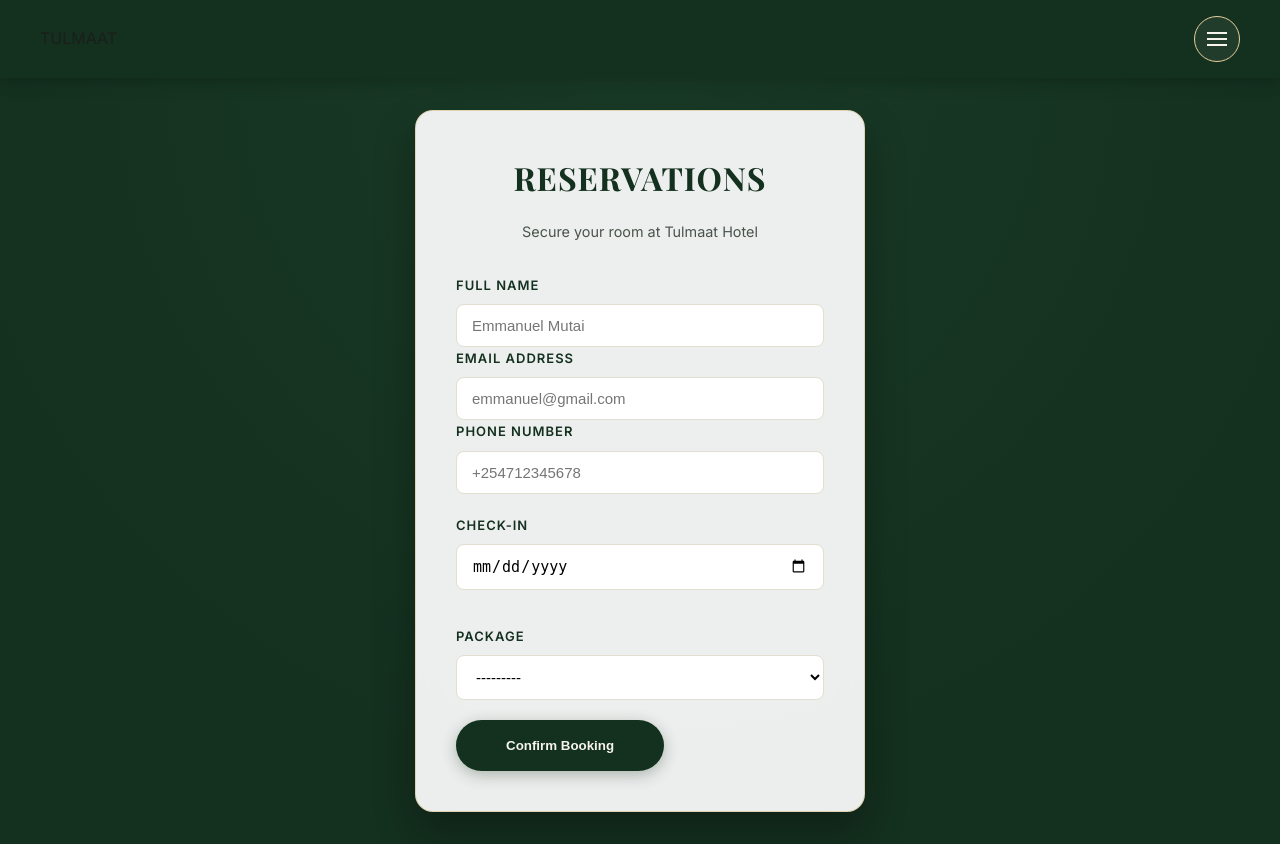
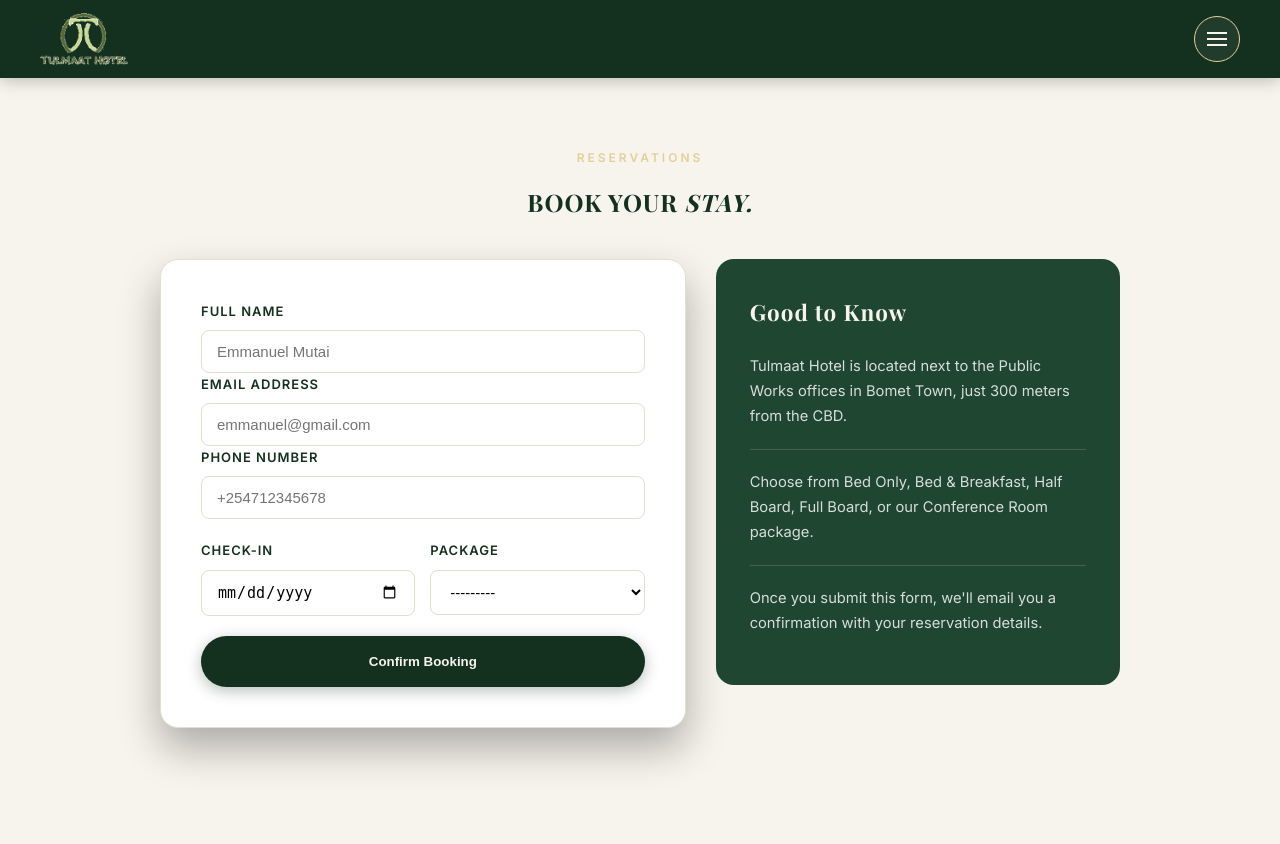
Before and after one commit to Emmanuel-ctrl-00/tulmaatwebsite, a Django app: page /booking/ in a window 1280 px wide. After the commit the page ends 767 px from the top, so only its background shows below. Run offline with Django 5.2, Linux system fonts and the light colour scheme.

Commit message:
layout2.0

```diff
--- a/homepage/templates/_nav.html
+++ b/homepage/templates/_nav.html
@@ -1,6 +1,8 @@
 {% load static %}
-<header class="topbar" data-topbar>
-    <a href="{% url 'index' %}" class="brand">TULMAAT</a>
+<header class="topbar{% if overlay %} topbar--overlay{% endif %}" data-topbar>
+    <a href="{% url 'index' %}" class="brand">
+        <img src="{% static 'img/logo-nav.png' %}" alt="Tulmaat Hotel" class="brand-logo">
+    </a>
     <button type="button"
             class="menu-toggle"
             data-menu-toggle
--- a/homepage/templates/booking.html
+++ b/homepage/templates/booking.html
@@ -5,18 +5,22 @@
 <meta charset="UTF-8">
 <meta name="viewport" content="width=device-width, initial-scale=1.0, viewport-fit=cover">
 <title>Book Your Stay | Tulmaat Hotel</title>
-<link rel="stylesheet" href="https://fonts.googleapis.com/css2?family=Playfair+Display:wght@700&family=Inter:wght@300;400;600&display=swap">
+<link rel="stylesheet" href="https://fonts.googleapis.com/css2?family=Playfair+Display:wght@500;600;700&family=Inter:wght@300;400;600&display=swap">
 <link rel="stylesheet" href="{% static 'css/theme.css' %}">
 </head>
 <body>
 {% include "_nav.html" %}
 
-<div class="booking-page">
-<div class="details-container">
+<div class="booking-shell">
+    <div class="section-heading" style="margin-bottom:36px;">
+        <p class="eyebrow">RESERVATIONS</p>
+        <h2>Book Your <em>Stay.</em></h2>
+    </div>
+
+    <div class="booking-layout">
+        <div class="details-container" style="max-width:none; backdrop-filter:none; background:var(--card); border:1px solid var(--line);">
             <form method="POST" action="" novalidate>
                 {% csrf_token %}
-    <h2>Reservations</h2>
-    <p class="subtitle">Secure your room at Tulmaat Hotel</p>
 
                 {% if form.non_field_errors %}
                     <p class="field-error">{{ form.non_field_errors.0 }}</p>
@@ -49,10 +53,21 @@
                     </div>
                 </div>
 
-    <button type="submit" class="book-btn">Confirm Booking</button>
+                <button type="submit" class="book-btn" style="width:100%;">Confirm Booking</button>
             </form>
         </div>
+
+        <aside class="booking-info">
+            <h3>Good to Know</h3>
+            <p>Tulmaat Hotel is located next to the Public Works offices in Bomet Town, just 300 meters from the CBD.</p>
+            <div class="divider-line"></div>
+            <p>Choose from Bed Only, Bed &amp; Breakfast, Half Board, Full Board, or our Conference Room package.</p>
+            <div class="divider-line"></div>
+            <p>Once you submit this form, we'll email you a confirmation with your reservation details.</p>
+        </aside>
     </div>
+</div>
+
 <script src="{% static 'js/main.js' %}"></script>
 </body>
 </html>
--- a/homepage/templates/index.html
+++ b/homepage/templates/index.html
@@ -12,7 +12,7 @@
 <body>
 {% include "_nav.html" with overlay=True %}
 
-<section class="hero" style="background-image:url('{% static 'hotel4.jpg' %}')">
+<section class="hero" style="background-image:url \static\hotel4.jpg">
     <div class="hero-inner">
         <p class="eyebrow">HOSPITALITY WITH A KENYAN HEART</p>
         <h1>Stay. Dine.<br><em>Gather.</em></h1>
```
Also changed, not shown: static/css/theme.css (+8 -8 lines), db.sqlite3 (deleted), static/img/logo-full.png (added), static/img/logo-nav.png (added). Lines whose indentation alone changed are shown as unchanged.
